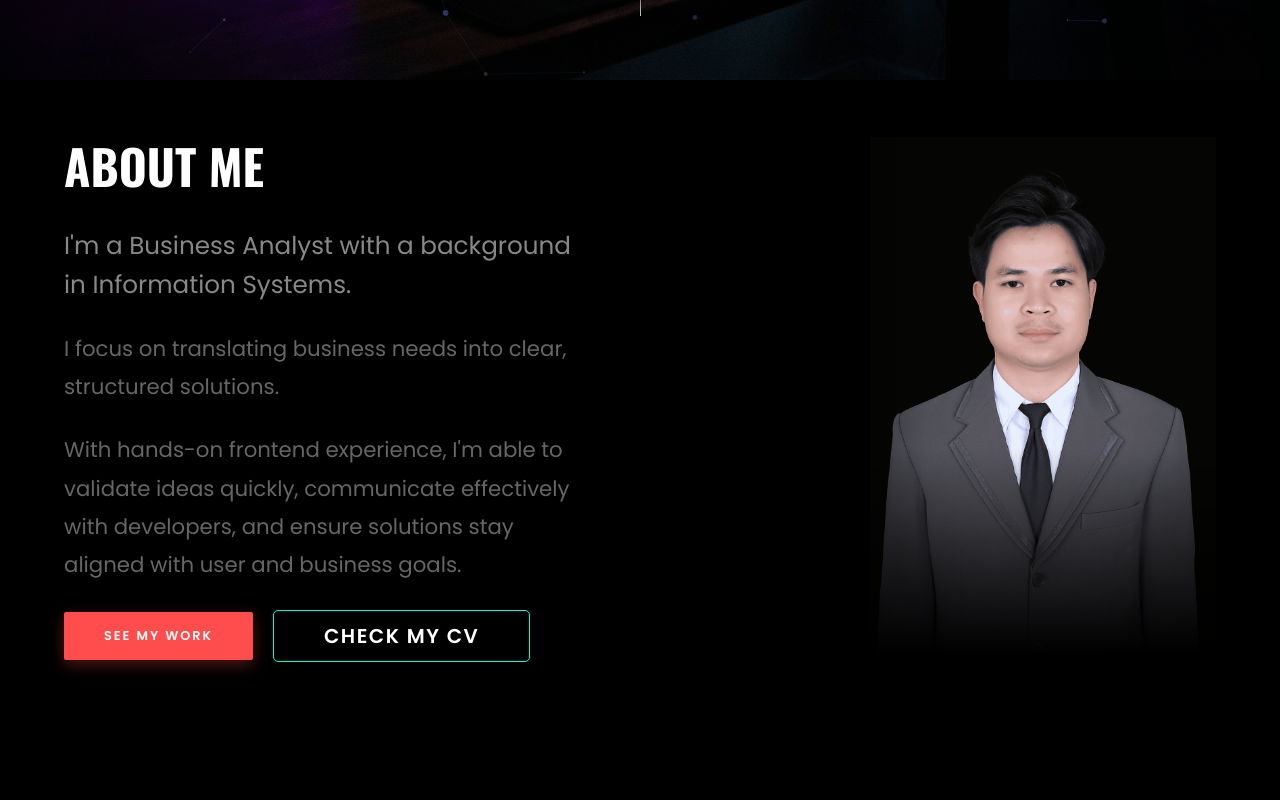
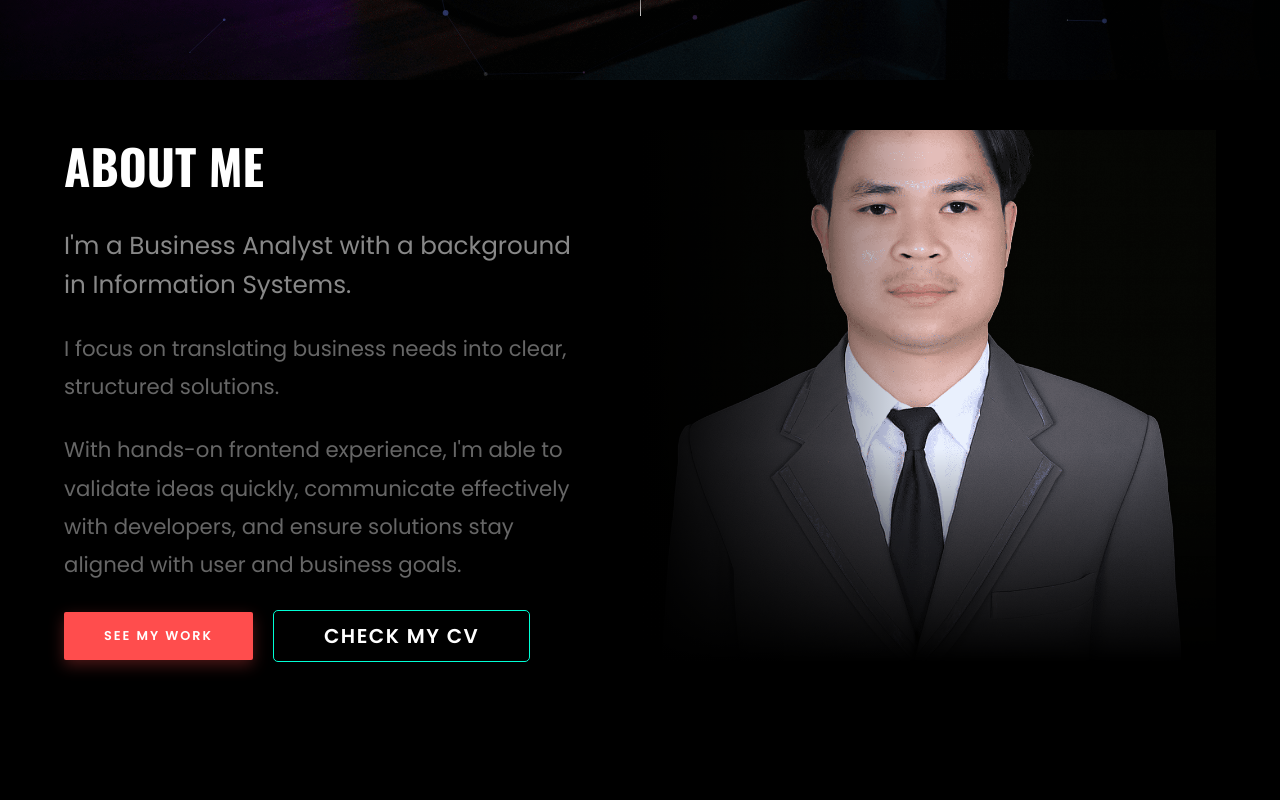
Before and after one commit to Creastein/portofolio, a Next.js app: page / in a window 1280 px wide. Shown: the part 720-1520 px from the top of the page. Built offline with nearby package versions, Linux system fonts and the light colour scheme; no server answers; a web font is replaced by a local one.

Commit message:
feat: Add initial core components including Navbar, AboutSection, PortfolioSection, and the main page structure.

```diff
--- a/app/components/AboutSection.tsx
+++ b/app/components/AboutSection.tsx
@@ -1,4 +1,6 @@
 "use client";
+
+import Image from 'next/image';
 
 const basePath = process.env.NEXT_PUBLIC_BASE_PATH || '';
 
@@ -24,7 +26,16 @@ export default function AboutSection() {
                     </div>
                     <div className="about-image fade-in stagger-1">
                         <div className="image-overlay-gradient"></div>
-                        <img src={`${basePath}/images/about-me.png`} alt="WELLI - Business Analyst and Developer Portrait" loading="lazy" decoding="async" />
+                        <div style={{ position: 'relative', width: '100%', height: '100%', minHeight: '400px' }}>
+                            <Image
+                                src={`${basePath}/images/about-me.png`}
+                                alt="WELLI - Business Analyst and Developer Portrait"
+                                fill
+                                style={{ objectFit: 'cover' }}
+                                sizes="(max-width: 768px) 100vw, 50vw"
+                                className="about-img"
+                            />
+                        </div>
                     </div>
                 </div>
             </div>
--- a/app/components/Navbar.tsx
+++ b/app/components/Navbar.tsx
@@ -1,6 +1,8 @@
 "use client";
 
 import { useEffect } from 'react';
+
+import Image from 'next/image';
 
 const basePath = process.env.NEXT_PUBLIC_BASE_PATH || '';
 
@@ -40,7 +42,14 @@ export default function Navbar() {
         <nav className="navbar">
             <div className="container nav-container">
                 <a href="#home" className="logo">
-                    <img src={`${basePath}/images/logo.png`} alt="WELLI Logo" width="120" height="auto" />
+                    <Image
+                        src={`${basePath}/images/logo.png`}
+                        alt="WELLI Logo"
+                        width={120}
+                        height={52}
+                        className="w-auto h-[52px]"
+                        priority
+                    />
                 </a>
                 <button className="mobile-toggle" aria-label="Toggle navigation">
                     <span></span>
--- a/app/components/PortfolioSection.tsx
+++ b/app/components/PortfolioSection.tsx
@@ -1,5 +1,6 @@
 "use client";
 
+import Image from 'next/image';
 import { portfolioItems } from '../data/portfolioItems';
 
 export default function PortfolioSection() {
@@ -22,7 +23,13 @@ export default function PortfolioSection() {
                             aria-label={`View project: ${item.title}`}
                         >
                             <figure className="portfolio-image" style={{ '--bg': `url('${item.image}')` } as any}>
-                                <img src={item.image} alt={item.alt} loading="lazy" decoding="async" />
+                                <Image
+                                    src={item.image}
+                                    alt={item.alt}
+                                    fill
+                                    sizes="(max-width: 768px) 100vw, (max-width: 1200px) 50vw, 33vw"
+                                    style={{ objectFit: 'cover' }}
+                                />
                             </figure>
                             <div className="portfolio-overlay">
                                 <h3>{item.title}</h3>
--- a/app/page.tsx
+++ b/app/page.tsx
@@ -1,6 +1,7 @@
 "use client";
 
 import { useEffect, useState } from 'react';
+import dynamic from 'next/dynamic';
 import { useScrollSpy } from './hooks/useScrollSpy';
 
 import LoadingScreen from './components/LoadingScreen';
@@ -8,11 +9,13 @@ import CustomCursor from './components/CustomCursor';
 import Navbar from './components/Navbar';
 import HeroSection from './components/HeroSection';
 import AboutSection from './components/AboutSection';
-import SkillsSection from './components/SkillsSection';
-import ServicesSection from './components/ServicesSection';
-import PortfolioSection from './components/PortfolioSection';
-import CTASection from './components/CTASection';
-import ContactFooter from './components/ContactFooter';
+
+// Lazy load below-the-fold sections
+const SkillsSection = dynamic(() => import('./components/SkillsSection'), { ssr: true });
+const ServicesSection = dynamic(() => import('./components/ServicesSection'), { ssr: true });
+const PortfolioSection = dynamic(() => import('./components/PortfolioSection'), { ssr: true });
+const CTASection = dynamic(() => import('./components/CTASection'), { ssr: true });
+const ContactFooter = dynamic(() => import('./components/ContactFooter'), { ssr: true });
 
 export default function Home() {
   const [loading, setLoading] = useState(true);
```
